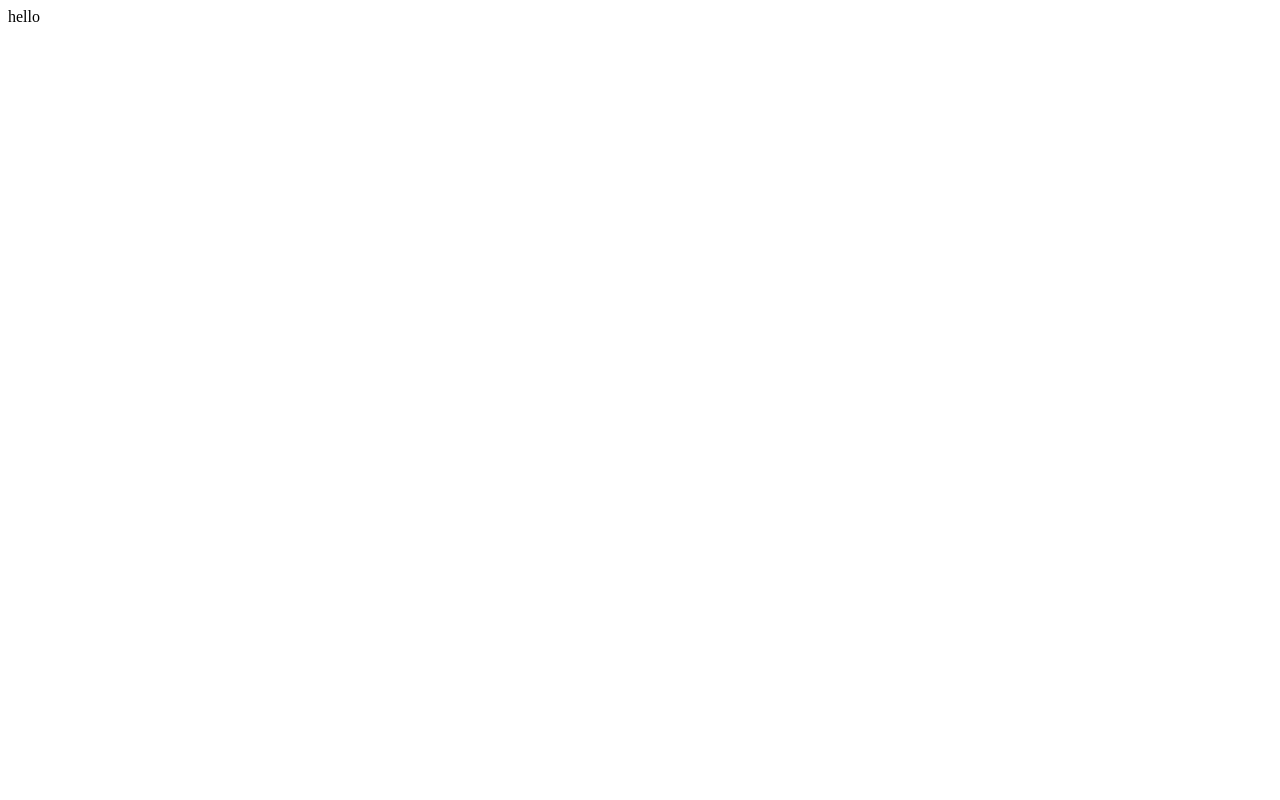
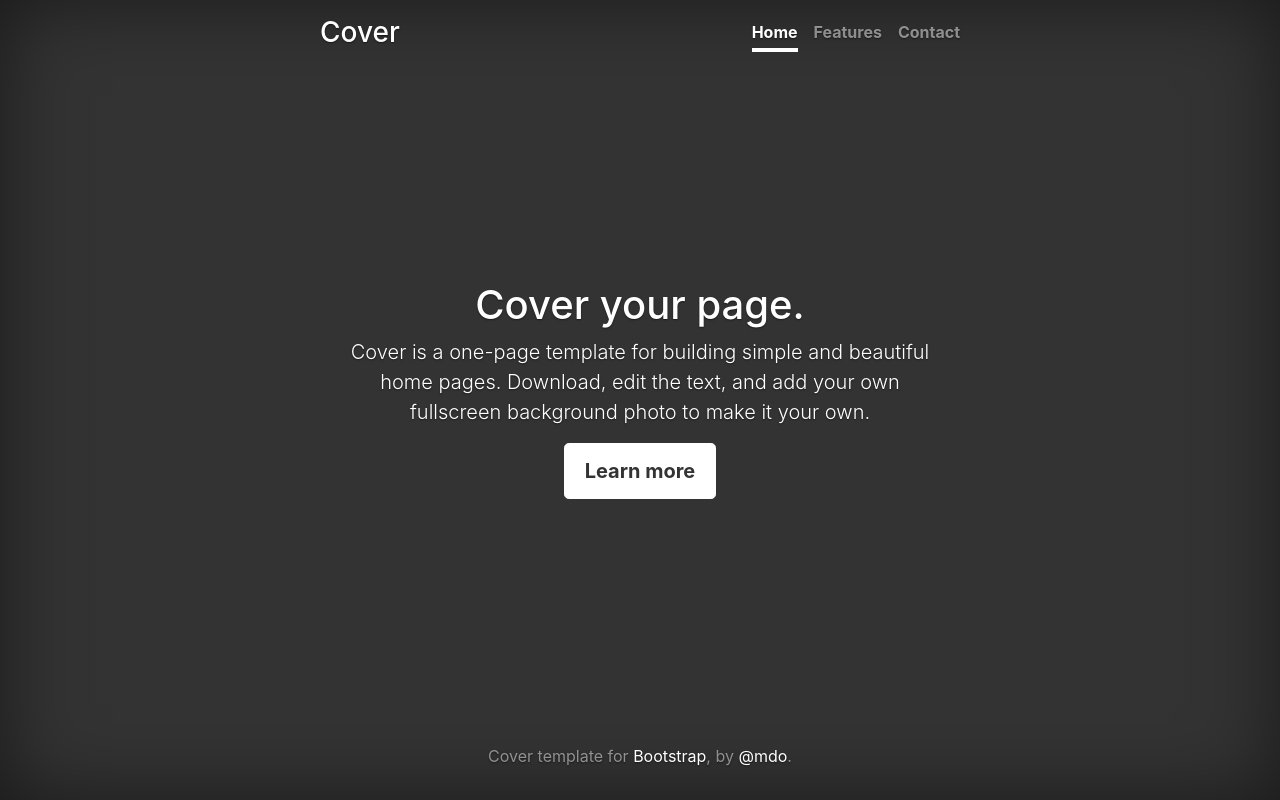
Before and after one commit to hebersandoval/my_site_proj, a Django app: page / in a window 1280 px wide. Before the commit the page is almost empty. Run offline with Django 3.2, Linux system fonts and the light colour scheme; some libraries are stand-ins or nearby versions.

Commit message:
Home page added.

```diff
--- /dev/null
+++ b/static/css/cover.css
@@ -0,0 +1,110 @@
+/*
+ * Globals
+ */
+
+/* Links */
+a,
+a:focus,
+a:hover {
+  color: #fff;
+}
+
+/* Custom default button */
+.btn-secondary,
+.btn-secondary:hover,
+.btn-secondary:focus {
+  color: #333;
+  text-shadow: none; /* Prevent inheritance from `body` */
+  background-color: #fff;
+  border: .05rem solid #fff;
+}
+
+
+/*
+ * Base structure
+ */
+
+html,
+body {
+  height: 100%;
+  background-color: #333;
+}
+
+body {
+  display: -ms-flexbox;
+  display: -webkit-box;
+  display: flex;
+  -ms-flex-pack: center;
+  -webkit-box-pack: center;
+  justify-content: center;
+  color: #fff;
+  text-shadow: 0 .05rem .1rem rgba(0, 0, 0, .5);
+  box-shadow: inset 0 0 5rem rgba(0, 0, 0, .5);
+}
+
+.cover-container {
+  max-width: 42em;
+}
+
+
+/*
+ * Header
+ */
+.masthead {
+  margin-bottom: 2rem;
+}
+
+.masthead-brand {
+  margin-bottom: 0;
+}
+
+.nav-masthead .nav-link {
+  padding: .25rem 0;
+  font-weight: 700;
+  color: rgba(255, 255, 255, .5);
+  background-color: transparent;
+  border-bottom: .25rem solid transparent;
+}
+
+.nav-masthead .nav-link:hover,
+.nav-masthead .nav-link:focus {
+  border-bottom-color: rgba(255, 255, 255, .25);
+}
+
+.nav-masthead .nav-link + .nav-link {
+  margin-left: 1rem;
+}
+
+.nav-masthead .active {
+  color: #fff;
+  border-bottom-color: #fff;
+}
+
+@media (min-width: 48em) {
+  .masthead-brand {
+    float: left;
+  }
+  .nav-masthead {
+    float: right;
+  }
+}
+
+
+/*
+ * Cover
+ */
+.cover {
+  padding: 0 1.5rem;
+}
+.cover .btn-lg {
+  padding: .75rem 1.25rem;
+  font-weight: 700;
+}
+
+
+/*
+ * Footer
+ */
+.mastfoot {
+  color: rgba(255, 255, 255, .5);
+}
--- a/templates/home/home.html
+++ b/templates/home/home.html
@@ -1 +1,57 @@
-hello
+<!doctype html>
+{% load staticfiles %}
+
+<html lang="en">
+    <head>
+        <meta charset="utf-8">
+        <meta name="viewport" content="width=device-width, initial-scale=1, shrink-to-fit=no">
+        <meta name="description" content="">
+        <meta name="author" content="">
+
+        <title>Home</title>
+
+        <!-- Bootstrap CSS -->
+        <link rel="stylesheet" href="https://maxcdn.bootstrapcdn.com/bootstrap/4.0.0/css/bootstrap.min.css" integrity="sha384-Gn5384xqQ1aoWXA+058RXPxPg6fy4IWvTNh0E263XmFcJlSAwiGgFAW/dAiS6JXm" crossorigin="anonymous">
+
+        <!-- Custom styles for this template -->
+        <link href="{% static 'css/cover.css' %}" rel="stylesheet">
+    </head>
+
+    <body class="text-center">
+
+        <div class="cover-container d-flex h-100 p-3 mx-auto flex-column">
+        <header class="masthead mb-auto">
+            <div class="inner">
+            <h3 class="masthead-brand">Cover</h3>
+            <nav class="nav nav-masthead justify-content-center">
+                <a class="nav-link active" href="#">Home</a>
+                <a class="nav-link" href="#">Features</a>
+                <a class="nav-link" href="#">Contact</a>
+            </nav>
+            </div>
+        </header>
+
+        <main role="main" class="inner cover">
+            <h1 class="cover-heading">Cover your page.</h1>
+            <p class="lead">Cover is a one-page template for building simple and beautiful home pages. Download, edit the text, and add your own fullscreen background photo to make it your own.</p>
+            <p class="lead">
+            <a href="#" class="btn btn-lg btn-secondary">Learn more</a>
+            </p>
+        </main>
+
+        <footer class="mastfoot mt-auto">
+            <div class="inner">
+            <p>Cover template for <a href="https://getbootstrap.com/">Bootstrap</a>, by <a href="https://twitter.com/mdo">@mdo</a>.</p>
+            </div>
+        </footer>
+        </div>
+
+        <!-- Bootstrap core JavaScript
+        ================================================== -->
+        <!-- Placed at the end of the document so the pages load faster -->
+        <script src="https://code.jquery.com/jquery-3.2.1.slim.min.js" integrity="sha384-KJ3o2DKtIkvYIK3UENzmM7KCkRr/rE9/Qpg6aAZGJwFDMVNA/GpGFF93hXpG5KkN" crossorigin="anonymous"></script>
+        <script>window.jQuery || document.write('<script src="../../../../assets/js/vendor/jquery-slim.min.js"><\/script>')</script>
+        <script src="https://cdnjs.cloudflare.com/ajax/libs/popper.js/1.12.9/umd/popper.min.js" integrity="sha384-ApNbgh9B+Y1QKtv3Rn7W3mgPxhU9K/ScQsAP7hUibX39j7fakFPskvXusvfa0b4Q" crossorigin="anonymous"></script>
+        <script src="https://maxcdn.bootstrapcdn.com/bootstrap/4.0.0/js/bootstrap.min.js" integrity="sha384-JZR6Spejh4U02d8jOt6vLEHfe/JQGiRRSQQxSfFWpi1MquVdAyjUar5+76PVCmYl" crossorigin="anonymous"></script>
+    </body>
+</html>
```
